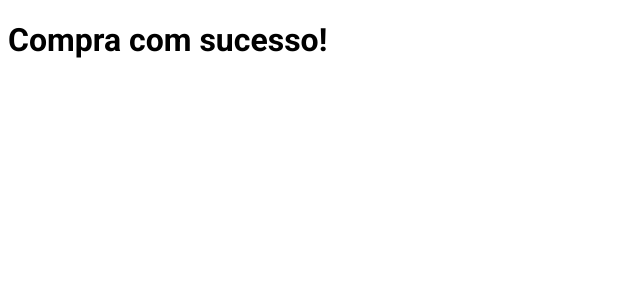
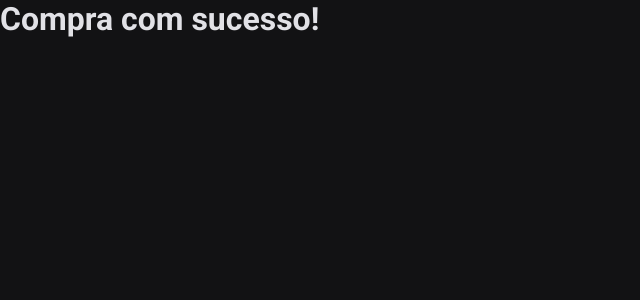
Before and after one commit to Robson16/ignite-shop, a Next.js app: page /success in a window 1280 px wide. Shown: the top 300 px of the page, without its empty margins (0-640 px from the left). Built offline with nearby package versions, Linux system fonts and the light colour scheme.

Commit message:
Estrutura visual - Estilos globais

```diff
--- /dev/null
+++ b/app/global.ts
@@ -0,0 +1,19 @@
+import { globalCss } from '@/stitches.config'
+
+export const globalStyles = globalCss({
+  '*': {
+    margin: 0,
+    padding: 0,
+  },
+
+  body: {
+    backgroundColor: '$gray900',
+    color: '$gray100',
+    '-webkit-font-smoothing': 'antialiased',
+  },
+
+  'body, input, textarea, button': {
+    fontFamily: 'var(--font-roboto-sans)',
+    fontWeight: 400,
+  },
+})
--- a/app/layout.tsx
+++ b/app/layout.tsx
@@ -1,6 +1,9 @@
 import { Metadata } from 'next'
 import { Roboto } from 'next/font/google'
 import { getCssText } from '@/stitches.config'
+import { globalStyles } from './global'
+
+globalStyles()
 
 const roboto = Roboto({
   variable: '--font-roboto-sans',
@@ -28,7 +31,7 @@
         />
       </head>
       <body
-        className={`${roboto.className} antialiased`}
+        className={`${roboto.variable} antialiased`}
         cz-shortcut-listen="true"
       >
         {children}
--- a/app/page.tsx
+++ b/app/page.tsx
@@ -1,7 +1,7 @@
 import { styled } from '@/stitches.config'
 
 const Button = styled('button', {
-  backgroundColor: '$rocketseat',
+  backgroundColor: '$green500',
   fontSize: '3rem',
 })
 
--- a/stitches.config.ts
+++ b/stitches.config.ts
@@ -12,7 +12,15 @@
 } = createStitches({
   theme: {
     colors: {
-      rocketseat: '#8257e6',
+      white: '#FFF',
+
+      gray900: '#121214',
+      gray800: '#202024',
+      gray300: '#c4c4cc',
+      gray100: '#e1e1e6',
+
+      green500: '#00875f',
+      green300: '#00b37e',
     },
   },
 })
```
